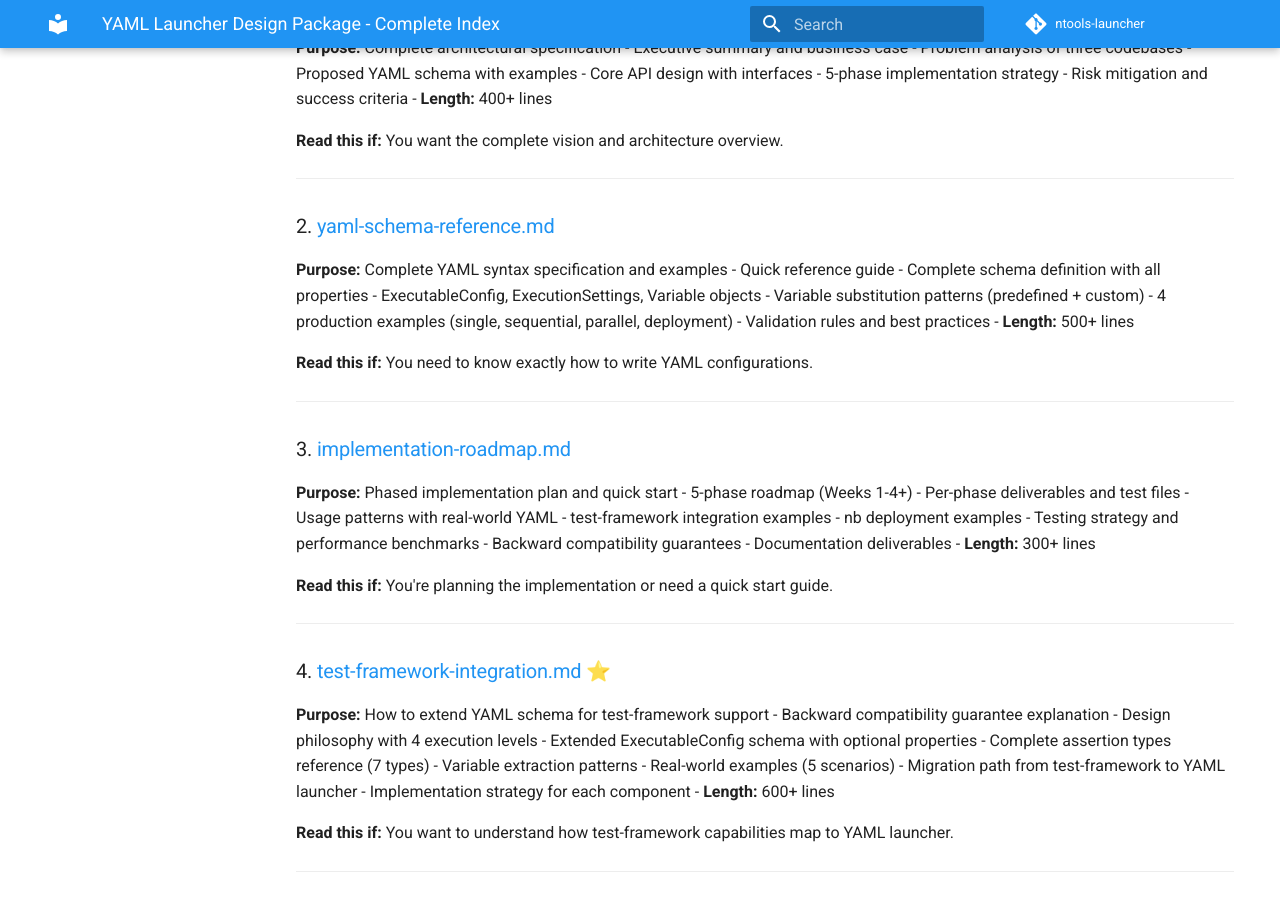
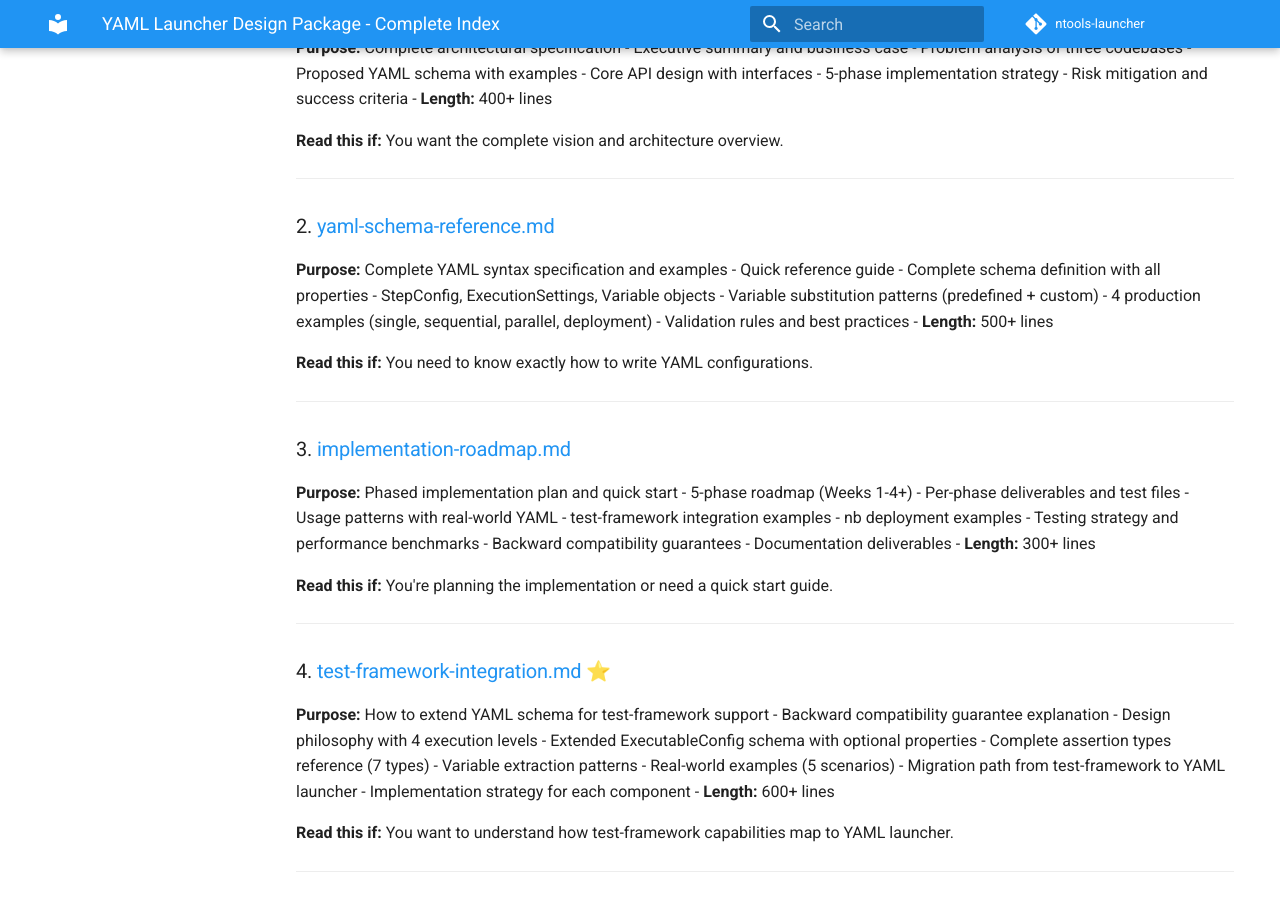
Before and after one commit to naz-hage/ntools-launcher, an MkDocs documentation site: the page built from docs/planning/DESIGN-PACKAGE-INDEX.md, in a window 1280 px wide and 900 px high, scrolled down 458 px. Built offline with MkDocs 1.6.1 and Material for MkDocs 9.7.7, drawn with Linux system fonts in a browser that asks for light colours; comment, search, counter and statistics services are not loaded.

Commit message:
Potential fix for pull request finding
Co-authored-by: Copilot Autofix powered by AI <175728472+Copilot@users.noreply.github.com>

```diff
--- a/docs/planning/DESIGN-PACKAGE-INDEX.md
+++ b/docs/planning/DESIGN-PACKAGE-INDEX.md
@@ -27,7 +27,7 @@
 **Purpose:** Complete YAML syntax specification and examples
 - Quick reference guide
 - Complete schema definition with all properties
-- ExecutableConfig, ExecutionSettings, Variable objects
+- StepConfig, ExecutionSettings, Variable objects
 - Variable substitution patterns (predefined + custom)
 - 4 production examples (single, sequential, parallel, deployment)
 - Validation rules and best practices
```
